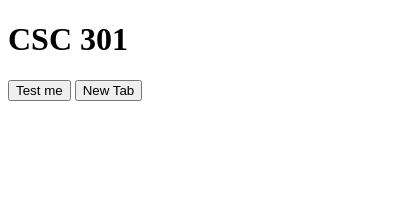
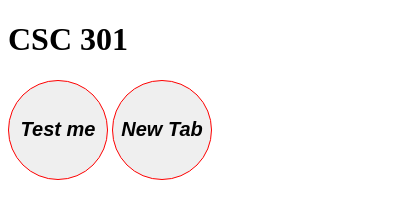
Before and after one commit to RaymondChoi54/webcamMouse, a browser extension: page chrome_extension/popup.html in a window 400 px wide. Drawn offline with Linux system fonts and the light colour scheme.

Commit message:
added .css file for chrome extension
style the button

```diff
--- /dev/null
+++ b/chrome_extension/popup.css
@@ -0,0 +1,10 @@
+
+#body button{
+	font-size:20px;
+	font-style:italic;
+	font-weight:bold;
+	height: 100px;
+	width: 100px;
+	border-radius: 50%;
+	border: 1px solid red;
+}
--- a/chrome_extension/popup.html
+++ b/chrome_extension/popup.html
@@ -3,6 +3,7 @@
   <head>
     <title>CSC301</title>
     <script src="popup.js"></script>
+	<link rel="stylesheet" href="popup.css">
   </head>
   <body id="body">
     <h1>CSC 301</h1>
```
